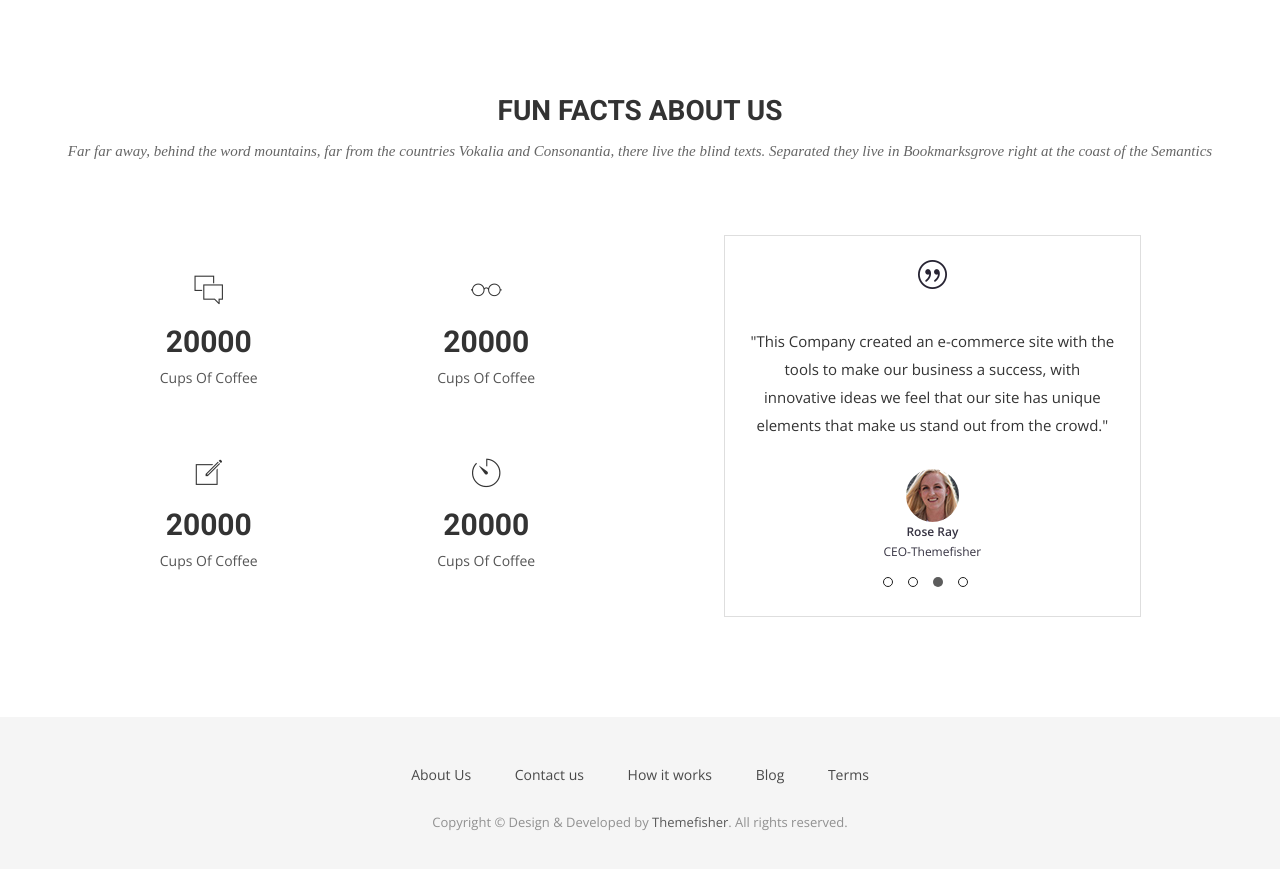
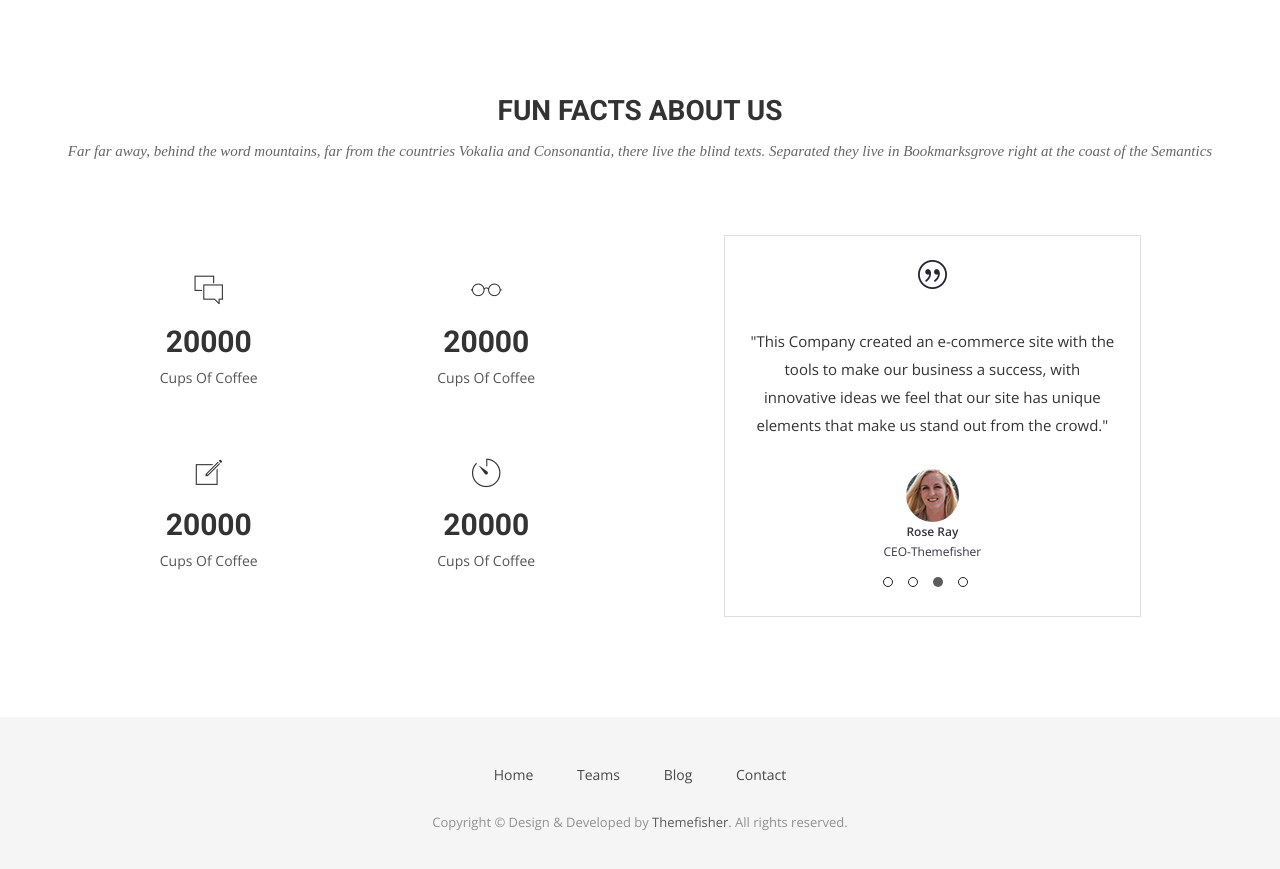
Before and after one commit to drewcimino/uufa, a Jekyll site: the page built from index.html, in a window 1280 px wide and 900 px high, scrolled down 3094 px. Shown: the top 869 px of the window. Built offline with Jekyll 4.4.1, drawn with Linux system fonts in a browser that asks for light colours; nearby versions of some CDN libraries; some web fonts are replaced.

Commit message:
header and footer links

```diff
--- a/_includes/footer.html
+++ b/_includes/footer.html
@@ -5,11 +5,10 @@
       <div class="col-md-12">
         <div class="footer-manu">
           <ul>
-            <li><a href="#">About Us</a></li>
-            <li><a href="{{ site.baseurl }}/contact">Contact us</a></li>
-            <li><a href="#">How it works</a></li>
+            <li><a href="/">Home</a></li>
+            <li><a href="{{ site.baseurl }}/teams">Teams</a></li>
             <li><a href="{{ site.baseurl }}/blog">Blog</a></li>
-            <li><a href="#">Terms</a></li>
+            <li><a href="{{ site.baseurl }}/contact">Contact</a></li>
           </ul>
         </div>
         <p>Copyright &copy; Design &amp; Developed by <a href="http://www.themefisher.com">Themefisher</a>. All rights reserved.</p>
--- a/_includes/header.html
+++ b/_includes/header.html
@@ -22,9 +22,8 @@
             <div class="collapse navbar-collapse" id="bs-example-navbar-collapse-1">
               <ul class="nav navbar-nav navbar-right">
                 <li><a href="{{ site.baseurl }}/">Home</a></li>
-                <li><a href="{{ site.baseurl }}/work">Work</a></li>
+                <li><a href="{{ site.baseurl }}/teams">Teams</a></li>
                 <li><a href="{{ site.baseurl }}/blog">Blog</a></li>
-                <li><a href="#">Service</a></li>
                 <li><a href="{{ site.baseurl }}/contact">Contact</a></li>
               </ul>
             </div><!-- /.navbar-collapse -->
```
